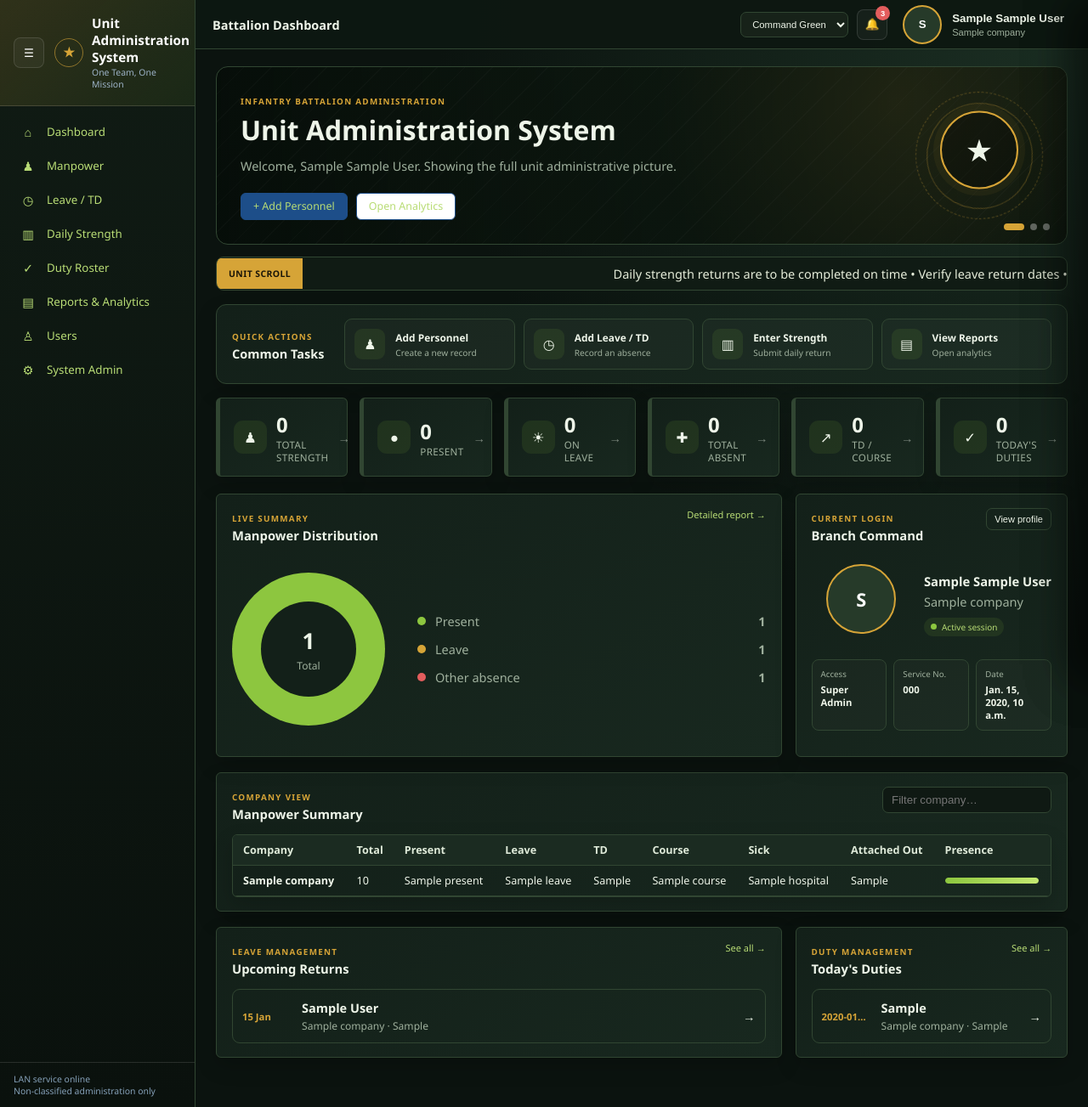
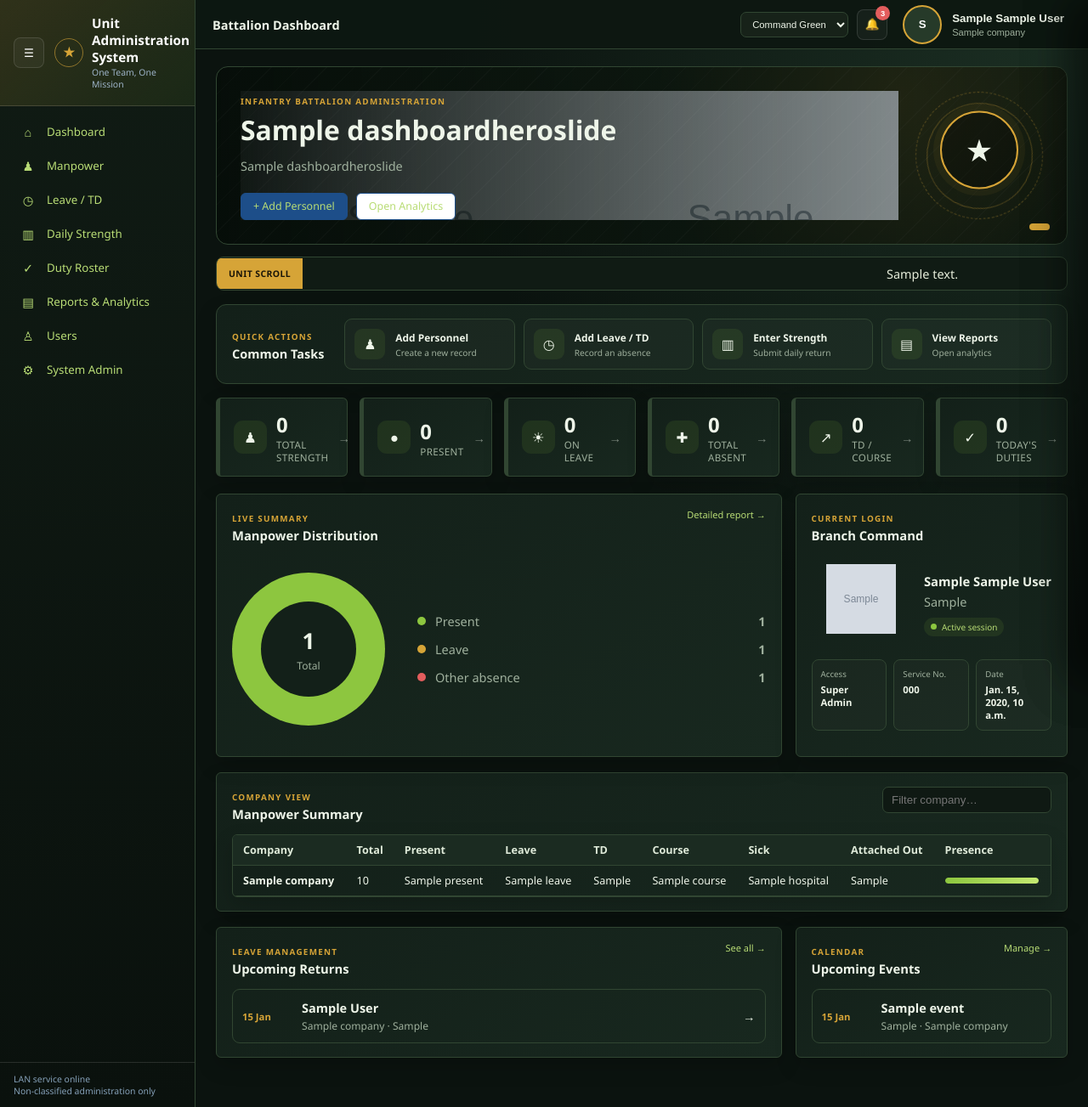
Before and after one commit to 7207185957/Indbatt-3, a Django app: template templates/dashboard/dashboard.html in a window 1280 px wide. Shown: the whole page at 85% size. Run offline with Django 4.2, Linux system fonts and the light colour scheme; a user stored in the database is signed in; tables that the repository leaves empty hold one stand-in row (values such as "Sample post"); the template is opened without the code that fills it: values that come from a table or form of the project are taken from there, most other values are stand-ins (such as "Sample title", 1, 10 or a date in 2020); grey boxes marked "Sample" are stand-in pictures.

Commit message:
Render configurable slides announcements photos and events

```diff
--- a/templates/dashboard/dashboard.html
+++ b/templates/dashboard/dashboard.html
@@ -4,67 +4,57 @@
 
 {% block content %}
 <section class="command-hero interactive-hero" id="heroBanner">
+  {% for slide in hero_slides %}
+  <div class="hero-slide {% if forloop.first %}active{% endif %}" {% if slide.image %}style="background-image:linear-gradient(90deg,rgba(5,12,8,.94),rgba(11,21,14,.42)),url('{{ slide.image.url }}');"{% endif %}>
+    <div class="hero-copy">
+      <span class="eyebrow">Infantry Battalion Administration</span>
+      <h1>{{ slide.title }}</h1>
+      <p>{{ slide.subtitle|default:"One Team, One Mission" }}</p>
+      <div class="hero-actions">{% if can_edit %}<a href="{% url 'personnel:add' %}" class="btn">+ Add Personnel</a>{% endif %}<a href="{% url 'reports:home' %}" class="btn btn-secondary">Open Analytics</a></div>
+    </div>
+  </div>
+  {% empty %}
+  <div class="hero-slide active">
     <div class="hero-copy">
       <span class="eyebrow">Infantry Battalion Administration</span>
       <h1>{{ UNIT_NAME }}</h1>
       <p>Welcome, {% if user.rank %}{{ user.rank }} {% endif %}{{ user.get_full_name|default:user.username }}. {% if is_scoped %}Showing {{ user.company.name|default:"your assigned branch" }} data.{% else %}Showing the full unit administrative picture.{% endif %}</p>
-    <div class="hero-actions">
-      {% if can_edit %}<a href="{% url 'personnel:add' %}" class="btn">+ Add Personnel</a>{% endif %}
-      <a href="{% url 'reports:home' %}" class="btn btn-secondary">Open Analytics</a>
+      <div class="hero-actions">{% if can_edit %}<a href="{% url 'personnel:add' %}" class="btn">+ Add Personnel</a>{% endif %}<a href="{% url 'reports:home' %}" class="btn btn-secondary">Open Analytics</a></div>
     </div>
   </div>
-  <div class="hero-visual" aria-hidden="true">
-    <div class="hero-ring ring-one"></div><div class="hero-ring ring-two"></div><div class="command-insignia">★</div>
-  </div>
-  <div class="hero-dots"><button class="hero-dot active" data-hero-slide="0"></button><button class="hero-dot" data-hero-slide="1"></button><button class="hero-dot" data-hero-slide="2"></button></div>
+  {% endfor %}
+  <div class="hero-visual" aria-hidden="true"><div class="hero-ring ring-one"></div><div class="hero-ring ring-two"></div><div class="command-insignia">★</div></div>
+  {% if hero_slides %}<div class="hero-dots">{% for slide in hero_slides %}<button class="hero-dot {% if forloop.first %}active{% endif %}" data-hero-slide="{{ forloop.counter0 }}"></button>{% endfor %}</div>{% endif %}
 </section>
 
-<div class="announcement-strip"><div class="announcement-label">Unit Scroll</div><div class="announcement-track">Daily strength returns are to be completed on time • Verify leave return dates • Review upcoming duties • Use only non-classified administrative information in this system</div><button class="ticker-pause" id="tickerPause" aria-label="Pause announcements">Ⅱ</button></div>
+<div class="announcement-strip">
+  <div class="announcement-label">Unit Scroll</div>
+  <div class="announcement-track">{% for item in announcements %}{{ item.message }}{% if not forloop.last %} • {% endif %}{% empty %}Daily strength returns are to be completed on time • Verify leave return dates • Review upcoming duties{% endfor %}</div>
+  <button class="ticker-pause" id="tickerPause" aria-label="Pause announcements">Ⅱ</button>
+</div>
 
-<section class="quick-actions-panel">
-  <div><span class="eyebrow">Quick Actions</span><h2>Common Tasks</h2></div>
-  <div class="quick-actions-grid">
-    {% if can_edit %}<a href="{% url 'personnel:add' %}" class="quick-action"><span>♟</span><strong>Add Personnel</strong><small>Create a new record</small></a>{% endif %}
-    {% if can_edit %}<a href="{% url 'absence:add' %}" class="quick-action"><span>◷</span><strong>Add Leave / TD</strong><small>Record an absence</small></a>{% endif %}
-    {% if can_edit %}<a href="{% url 'strength:add' %}" class="quick-action"><span>▥</span><strong>Enter Strength</strong><small>Submit daily return</small></a>{% endif %}
-    <a href="{% url 'reports:home' %}" class="quick-action"><span>▤</span><strong>View Reports</strong><small>Open analytics</small></a>
-  </div>
-</section>
+<section class="quick-actions-panel"><div><span class="eyebrow">Quick Actions</span><h2>Common Tasks</h2></div><div class="quick-actions-grid">
+{% if can_edit %}<a href="{% url 'personnel:add' %}" class="quick-action"><span>♟</span><strong>Add Personnel</strong><small>Create a new record</small></a><a href="{% url 'absence:add' %}" class="quick-action"><span>◷</span><strong>Add Leave / TD</strong><small>Record an absence</small></a><a href="{% url 'strength:add' %}" class="quick-action"><span>▥</span><strong>Enter Strength</strong><small>Submit daily return</small></a>{% endif %}<a href="{% url 'reports:home' %}" class="quick-action"><span>▤</span><strong>View Reports</strong><small>Open analytics</small></a>
+</div></section>
 
 <div class="stat-grid interactive-stats">
 <a href="{% url 'personnel:list' %}?active=active" class="stat-card stat-link"><div class="stat-icon">♟</div><div><div class="stat-value count-up" data-count="{{ total_active }}">0</div><div class="stat-label">Total Strength</div></div><span class="stat-arrow">→</span></a>
 <a href="{% url 'personnel:list' %}?status=PRESENT" class="stat-card stat-link accent-success"><div class="stat-icon">●</div><div><div class="stat-value count-up" data-count="{{ present_count }}">0</div><div class="stat-label">Present</div></div><span class="stat-arrow">→</span></a>
 <a href="{% url 'personnel:list' %}?status=LEAVE" class="stat-card stat-link accent-warning"><div class="stat-icon">☀</div><div><div class="stat-value count-up" data-count="{{ leave_count }}">0</div><div class="stat-label">On Leave</div></div><span class="stat-arrow">→</span></a>
-  <a href="{% url 'personnel:list' %>?status=HOSPITAL" class="stat-card stat-link accent-danger"><div class="stat-icon">✚</div><div><div class="stat-value count-up" data-count="{{ absent_count }}">0</div><div class="stat-label">Total Absent</div></div><span class="stat-arrow">→</span></a>
+<a href="{% url 'personnel:list' %}?status=HOSPITAL" class="stat-card stat-link accent-danger"><div class="stat-icon">✚</div><div><div class="stat-value count-up" data-count="{{ absent_count }}">0</div><div class="stat-label">Total Absent</div></div><span class="stat-arrow">→</span></a>
 <a href="{% url 'personnel:list' %}?status=TD" class="stat-card stat-link accent-info"><div class="stat-icon">↗</div><div><div class="stat-value count-up" data-count="{{ td_course_count }}">0</div><div class="stat-label">TD / Course</div></div><span class="stat-arrow">→</span></a>
 <a href="{% url 'dutyroster:list' %}" class="stat-card stat-link accent-info"><div class="stat-icon">✓</div><div><div class="stat-value count-up" data-count="{{ today_duties|length }}">0</div><div class="stat-label">Today's Duties</div></div><span class="stat-arrow">→</span></a>
 </div>
 
 <div class="dashboard-grid-two analytics-row">
-  <section class="card chart-card">
-    <div class="card-heading"><div><span class="eyebrow">Live Summary</span><h2>Manpower Distribution</h2></div><a href="{% url 'reports:personnel' %}">Detailed report →</a></div>
-    <div class="donut-layout">
-      <div class="donut-chart" style="--present: {{ present_count }}; --leave: {{ leave_count }}; --other: {{ absent_count }}; --total: {{ total_active }};"><div class="donut-centre"><strong>{{ total_active }}</strong><small>Total</small></div></div>
-      <div class="chart-legend"><span><i class="legend-present"></i>Present <strong>{{ present_count }}</strong></span><span><i class="legend-leave"></i>Leave <strong>{{ leave_count }}</strong></span><span><i class="legend-other"></i>Other absence <strong>{{ absent_count }}</strong></span></div>
-    </div>
-  </section>
-
-  <section class="card branch-command-card">
-    <div class="card-heading"><div><span class="eyebrow">Current Login</span><h2>Branch Command</h2></div><button class="mini-action" id="openProfileFromCard">View profile</button></div>
-    <div class="branch-command-profile"><div class="branch-avatar profile-large">{{ user.first_name|first|default:user.username|first|upper }}</div><div><h3>{% if user.rank %}{{ user.rank }} {% endif %}{{ user.get_full_name|default:user.username }}</h3><p>{{ user.company.name|default:user.get_role_display }}</p><span class="status-pill"><i></i>Active session</span></div></div>
-    <div class="profile-metrics"><div><small>Access</small><strong>{{ user.get_role_display }}</strong></div><div><small>Service No.</small><strong>{{ user.service_number|default:"Not entered" }}</strong></div><div><small>Date</small><strong>{{ today }}</strong></div></div>
-  </section>
+<section class="card chart-card"><div class="card-heading"><div><span class="eyebrow">Live Summary</span><h2>Manpower Distribution</h2></div><a href="{% url 'reports:personnel' %}">Detailed report →</a></div><div class="donut-layout"><div class="donut-chart" style="--present:{{ present_count }};--leave:{{ leave_count }};--other:{{ absent_count }};--total:{{ total_active }};"><div class="donut-centre"><strong>{{ total_active }}</strong><small>Total</small></div></div><div class="chart-legend"><span><i class="legend-present"></i>Present <strong>{{ present_count }}</strong></span><span><i class="legend-leave"></i>Leave <strong>{{ leave_count }}</strong></span><span><i class="legend-other"></i>Other absence <strong>{{ absent_count }}</strong></span></div></div></section>
+<section class="card branch-command-card"><div class="card-heading"><div><span class="eyebrow">Current Login</span><h2>Branch Command</h2></div></div><div class="branch-command-profile">{% if user.profile_photo %}<img class="profile-photo profile-large" src="{{ user.profile_photo.url }}" alt="Profile photo">{% else %}<div class="branch-avatar profile-large">{{ user.first_name|first|default:user.username|first|upper }}</div>{% endif %}<div><h3>{% if user.rank %}{{ user.rank }} {% endif %}{{ user.get_full_name|default:user.username }}</h3><p>{{ user.appointment|default:user.company.name|default:user.get_role_display }}</p><span class="status-pill"><i></i>Active session</span></div></div><div class="profile-metrics"><div><small>Access</small><strong>{{ user.get_role_display }}</strong></div><div><small>Service No.</small><strong>{{ user.service_number|default:"Not entered" }}</strong></div><div><small>Date</small><strong>{{ today }}</strong></div></div></section>
 </div>
 
-<section class="card manpower-table-card">
-  <div class="card-heading"><div><span class="eyebrow">Company View</span><h2>Manpower Summary</h2></div><input id="companyFilter" class="compact-search" type="search" placeholder="Filter company…"></div>
-  <div class="table-wrap"><table class="data-table interactive-table" id="companyTable"><thead><tr><th>Company</th><th>Total</th><th>Present</th><th>Leave</th><th>TD</th><th>Course</th><th>Sick</th><th>Attached Out</th><th>Presence</th></tr></thead><tbody>
-    {% for row in company_summary %}<tr data-company="{{ row.company.name|lower }}"><td><strong>{{ row.company.name }}</strong></td><td>{{ row.total }}</td><td>{{ row.present }}</td><td>{{ row.leave }}</td><td>{{ row.td }}</td><td>{{ row.course }}</td><td>{{ row.hospital }}</td><td>{{ row.attached_out }}</td><td><div class="progress-bar"><span style="width:{% widthratio row.present row.total 100 %}%"></span></div></td></tr>{% empty %}<tr><td colspan="9" class="empty-state">No company data available.</td></tr>{% endfor %}
-  </tbody></table></div>
-</section>
+<section class="card manpower-table-card"><div class="card-heading"><div><span class="eyebrow">Company View</span><h2>Manpower Summary</h2></div><input id="companyFilter" class="compact-search" type="search" placeholder="Filter company…"></div><div class="table-wrap"><table class="data-table interactive-table" id="companyTable"><thead><tr><th>Company</th><th>Total</th><th>Present</th><th>Leave</th><th>TD</th><th>Course</th><th>Sick</th><th>Attached Out</th><th>Presence</th></tr></thead><tbody>{% for row in company_summary %}<tr data-company="{{ row.company.name|lower }}"><td><strong>{{ row.company.name }}</strong></td><td>{{ row.total }}</td><td>{{ row.present }}</td><td>{{ row.leave }}</td><td>{{ row.td }}</td><td>{{ row.course }}</td><td>{{ row.hospital }}</td><td>{{ row.attached_out }}</td><td><div class="progress-bar"><span style="width:{% widthratio row.present row.total 100 %}%"></span></div></td></tr>{% empty %}<tr><td colspan="9" class="empty-state">No company data available.</td></tr>{% endfor %}</tbody></table></div></section>
 
 <div class="dashboard-grid-two activity-row">
 <section class="card"><div class="card-heading"><div><span class="eyebrow">Leave Management</span><h2>Upcoming Returns</h2></div><a href="{% url 'absence:due_to_return' %}">See all →</a></div><div class="timeline-list">{% for a in upcoming_returns %}<a class="timeline-item" href="{% url 'personnel:detail' a.person.pk %}"><span class="timeline-date">{{ a.to_date|date:"d M" }}</span><div><strong>{{ a.person.full_name }}</strong><small>{{ a.person.company.name }} · {{ a.get_type_display }}</small></div><span>→</span></a>{% empty %}<div class="empty-state">No upcoming returns.</div>{% endfor %}</div></section>
-  <section class="card"><div class="card-heading"><div><span class="eyebrow">Duty Management</span><h2>Today's Duties</h2></div><a href="{% url 'dutyroster:upcoming' %}">See all →</a></div><div class="timeline-list">{% for d in today_duties %}<a class="timeline-item" href="{% url 'dutyroster:detail' d.pk %}"><span class="timeline-date">{{ d.shift_time|truncatechars:8 }}</span><div><strong>{{ d.duty_type }}</strong><small>{{ d.company.name }} · {{ d.duty_location }}</small></div><span>→</span></a>{% empty %}<div class="empty-state">No duties scheduled today.</div>{% endfor %}</div></section>
+<section class="card"><div class="card-heading"><div><span class="eyebrow">Calendar</span><h2>Upcoming Events</h2></div>{% if is_super_admin_user %}<a href="{% url 'admin:dashboard_unitevent_changelist' %}">Manage →</a>{% endif %}</div><div class="timeline-list">{% for event in upcoming_events %}<div class="timeline-item"><span class="timeline-date">{{ event.event_date|date:"d M" }}</span><div><strong>{{ event.title }}</strong><small>{{ event.get_event_type_display }}{% if event.company %} · {{ event.company.name }}{% endif %}</small></div></div>{% empty %}<div class="empty-state">No events in the next 30 days.</div>{% endfor %}</div></section>
 </div>
 {% endblock %}
```
Lines whose indentation alone changed are shown as unchanged.
